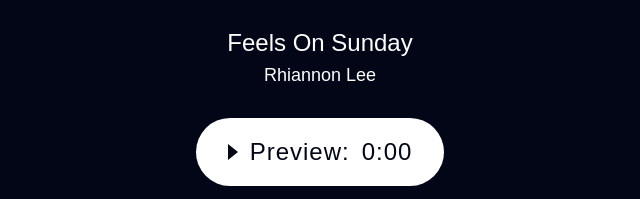
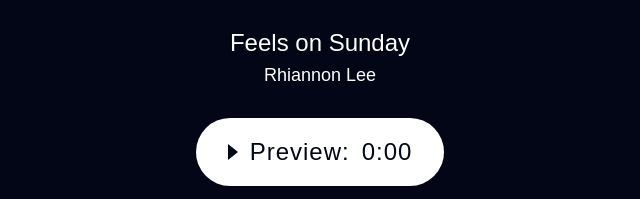
Before and after one commit to CurtisALee/rhiannonleemusic, a website: page index.html in a window 1280 px wide. Shown: the part 347-546 px from the top of the page, 320-960 px from the left. Drawn offline with Linux system fonts and the light colour scheme; a web font is replaced by a local one.

Commit message:
Title update

```diff
--- a/index.html
+++ b/index.html
@@ -4,7 +4,7 @@
   <meta charset="UTF-8">
   <meta name="viewport" content="width=device-width, initial-scale=1.0">
   <link rel="stylesheet" href="styles/main.css">
-  <title>Rhiannon lee | Feels On Sunday</title>
+  <title>Rhiannon lee | Feels on Sunday</title>
   <meta name="description" content="I'm Rhiannon Lee, a singer-songwriter from Nottingham. Check out my new single Feels On Sunday!">
   <!-- Favicon coming soon -->
 </head>
@@ -28,7 +28,7 @@
       <div class="preview-block">
         <img src="assets/rhiannon-hero.jpg" alt="Me in a field!" class="preview-block__image">
         <div class="preview-block__content">
-          <h1 class="preview-block__title">Feels On Sunday</h1>
+          <h1 class="preview-block__title">Feels on Sunday</h1>
           <p class="preview-block__subtitle">Rhiannon Lee</p>
           <div class="preview-link" onclick="toggleAudio()">
             <audio preload="metadata" controls controlslist="nodownload">
```
